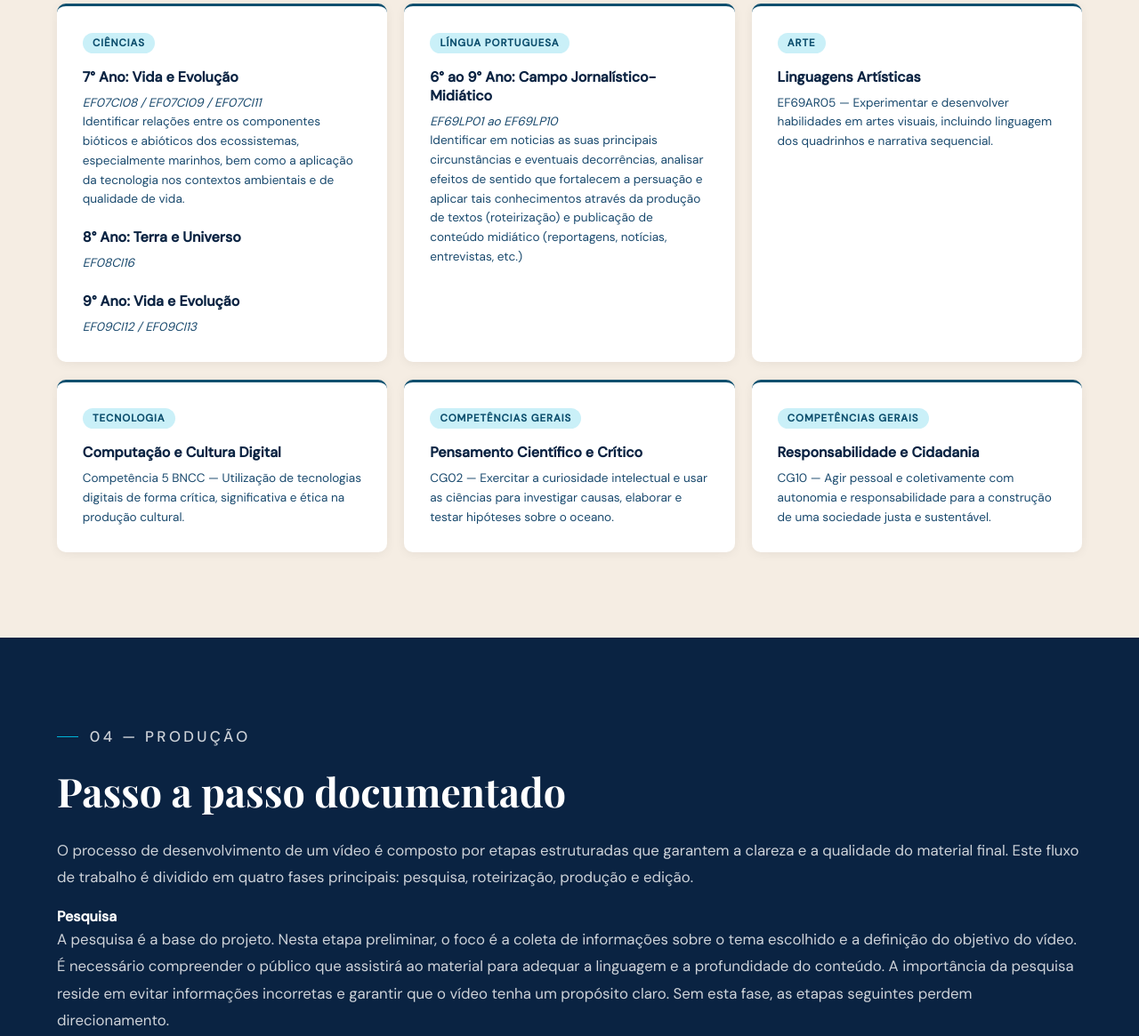
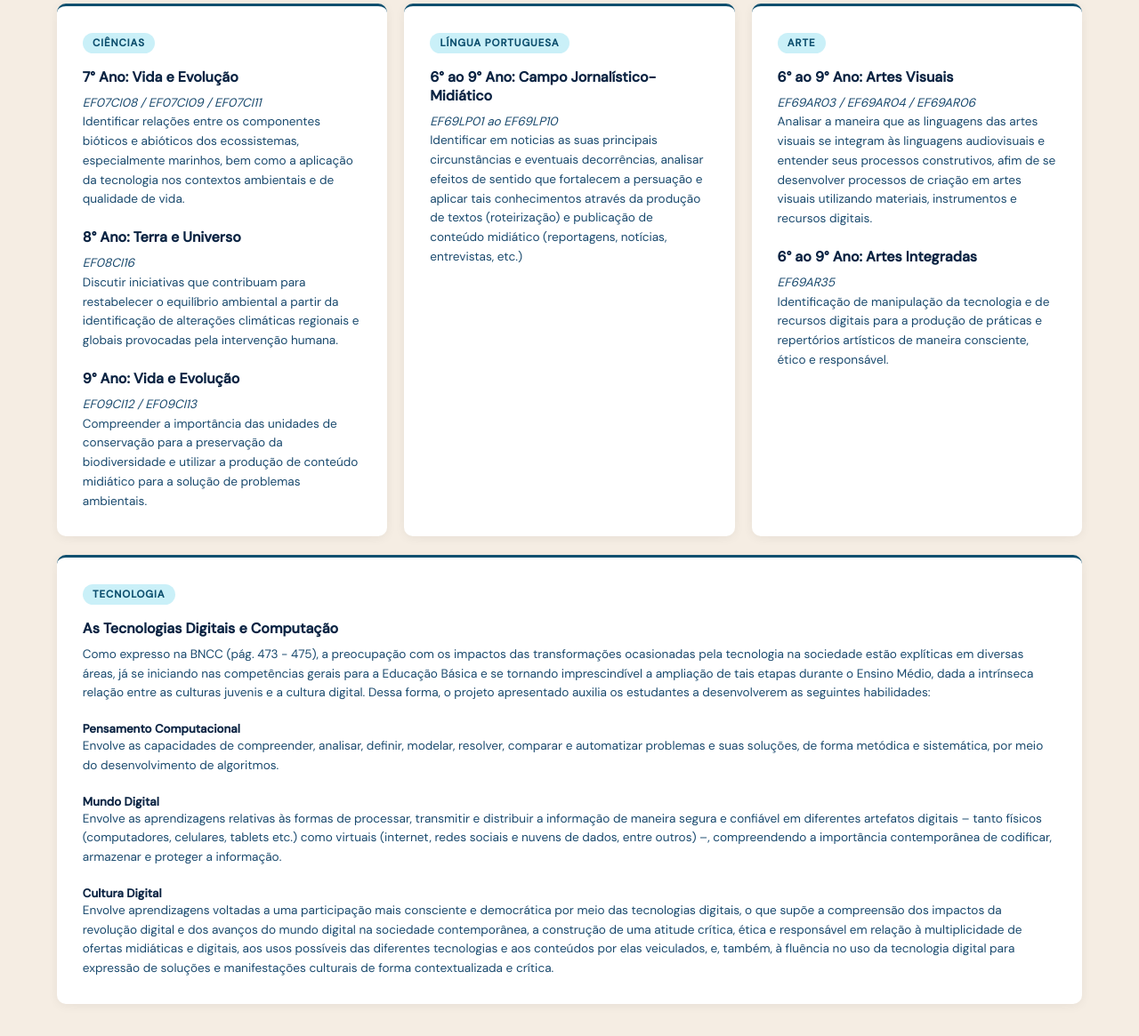
Before and after one commit to FernandoDacanal/Portfolio-Projeto-Extensao-4, a plain HTML site: page portfolio-cultura-oceanica.html in a window 1280 px wide. Shown: the part 2640-3805 px from the top of the page at 89% size. Drawn offline with nearby package versions, Linux system fonts and the light colour scheme; a web font is replaced by a local one.

Commit message:
Alterações - BNCC
- Fiz uma alteração bem grande na BNCC, acrescentando e modificando dados

```diff
--- a/portfolio-cultura-oceanica.html
+++ b/portfolio-cultura-oceanica.html
@@ -109,11 +109,11 @@
       <br>
       <h4>8° Ano: Terra e Universo</h4>
       <p><i>EF08CI16</i></p>
-      <p></p>
+      <p>Discutir iniciativas que contribuam para restabelecer o equilíbrio ambiental a partir da identificação de alterações climáticas regionais e globais provocadas pela intervenção humana.</p>
       <br>
       <h4>9° Ano: Vida e Evolução</h4>
       <p><i>EF09CI12 / EF09CI13</i></p>
-      <p></p>
+      <p>Compreender a importância das unidades de conservação para a preservação da biodiversidade e utilizar a produção de conteúdo midiático para a solução de problemas ambientais.</p>
     </div>
     <div class="bncc-card">
       <span class="bncc-tag">Língua Portuguesa</span>
@@ -123,25 +123,30 @@
     </div>
     <div class="bncc-card">
       <span class="bncc-tag">Arte</span>
-      <h4>Linguagens Artísticas</h4>
-      <p>EF69AR05 — Experimentar e desenvolver habilidades em artes visuais, incluindo linguagem dos quadrinhos e narrativa sequencial.</p>
-    </div>
-    <div class="bncc-card">
-      <span class="bncc-tag">Tecnologia</span>
-      <h4>Computação e Cultura Digital</h4>
-      <p>Competência 5 BNCC — Utilização de tecnologias digitais de forma crítica, significativa e ética na produção cultural.</p>
-    </div>
-    <div class="bncc-card">
-      <span class="bncc-tag">Competências Gerais</span>
-      <h4>Pensamento Científico e Crítico</h4>
-      <p>CG02 — Exercitar a curiosidade intelectual e usar as ciências para investigar causas, elaborar e testar hipóteses sobre o oceano.</p>
-    </div>
-    <div class="bncc-card">
-      <span class="bncc-tag">Competências Gerais</span>
-      <h4>Responsabilidade e Cidadania</h4>
-      <p>CG10 — Agir pessoal e coletivamente com autonomia e responsabilidade para a construção de uma sociedade justa e sustentável.</p>
+      <h4>6° ao 9° Ano: Artes Visuais</h4>
+      <p><i>EF69AR03 / EF69AR04 / EF69AR06</i></p>
+      <p>Analisar a maneira que as linguagens das artes visuais se integram às linguagens audiovisuais e entender seus processos construtivos, afim de se desenvolver processos de criação em artes visuais utilizando materiais, instrumentos e recursos digitais.</p>
+      <br>
+      <h4>6° ao 9° Ano: Artes Integradas</h4>
+      <p><i>EF69AR35</i></p>
+      <p>Identificação de manipulação da tecnologia e de recursos digitais para a produção de práticas e repertórios artísticos de maneira consciente, ético e responsável.</p>
     </div>
   </div>
+  <br>
+  <div class="bncc-card">
+      <span class="bncc-tag">Tecnologia</span>
+      <h4>As Tecnologias Digitais e Computação</h4>
+      <p>Como expresso na BNCC (pág. 473 - 475), a preocupação com os impactos das transformações ocasionadas pela tecnologia na sociedade estão explíticas em diversas áreas, já se iniciando nas competências gerais para a Educação Básica e se tornando imprescindível a ampliação de tais etapas durante o Ensino Médio, dada a intrínseca relação entre as culturas juvenis e a cultura digital. Dessa forma, o projeto apresentado auxilia os estudantes a desenvolverem as seguintes habilidades:</p>
+      <br>
+      <h5>Pensamento Computacional</h5>
+      <p>Envolve as capacidades de compreender, analisar, definir, modelar, resolver, comparar e automatizar problemas e suas soluções, de forma metódica e sistemática, por meio do desenvolvimento de algoritmos.</p>
+      <br>
+      <h5>Mundo Digital</h5>
+      <p>Envolve as aprendizagens relativas às formas de processar, transmitir e distribuir a informação de maneira segura e confiável em diferentes artefatos digitais – tanto físicos (computadores, celulares, tablets etc.) como virtuais (internet, redes sociais e nuvens de dados, entre outros) –, compreendendo a importância contemporânea de codificar, armazenar e proteger a informação.</p>
+      <br>
+      <h5>Cultura Digital</h5>
+      <p>Envolve aprendizagens voltadas a uma participação mais consciente e democrática por meio das tecnologias digitais, o que supõe a compreensão dos impactos da revolução digital e dos avanços do mundo digital na sociedade contemporânea, a construção de uma atitude crítica, ética e responsável em relação à multiplicidade de ofertas midiáticas e digitais, aos usos possíveis das diferentes tecnologias e aos conteúdos por elas veiculados, e, também, à fluência no uso da tecnologia digital para expressão de soluções e manifestações culturais de forma contextualizada e crítica.</p>
+    </div>
 </section>
 
 <!-- PRODUÇÃO -->
```
